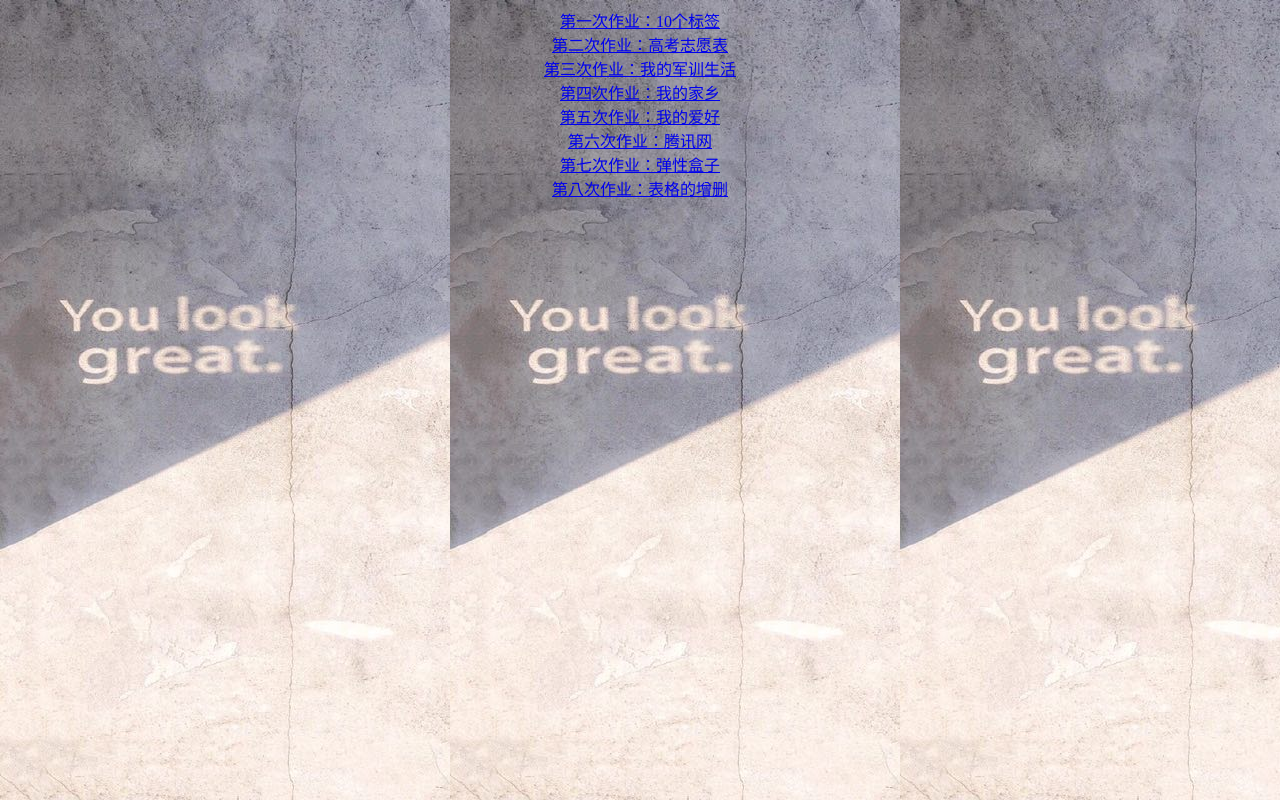
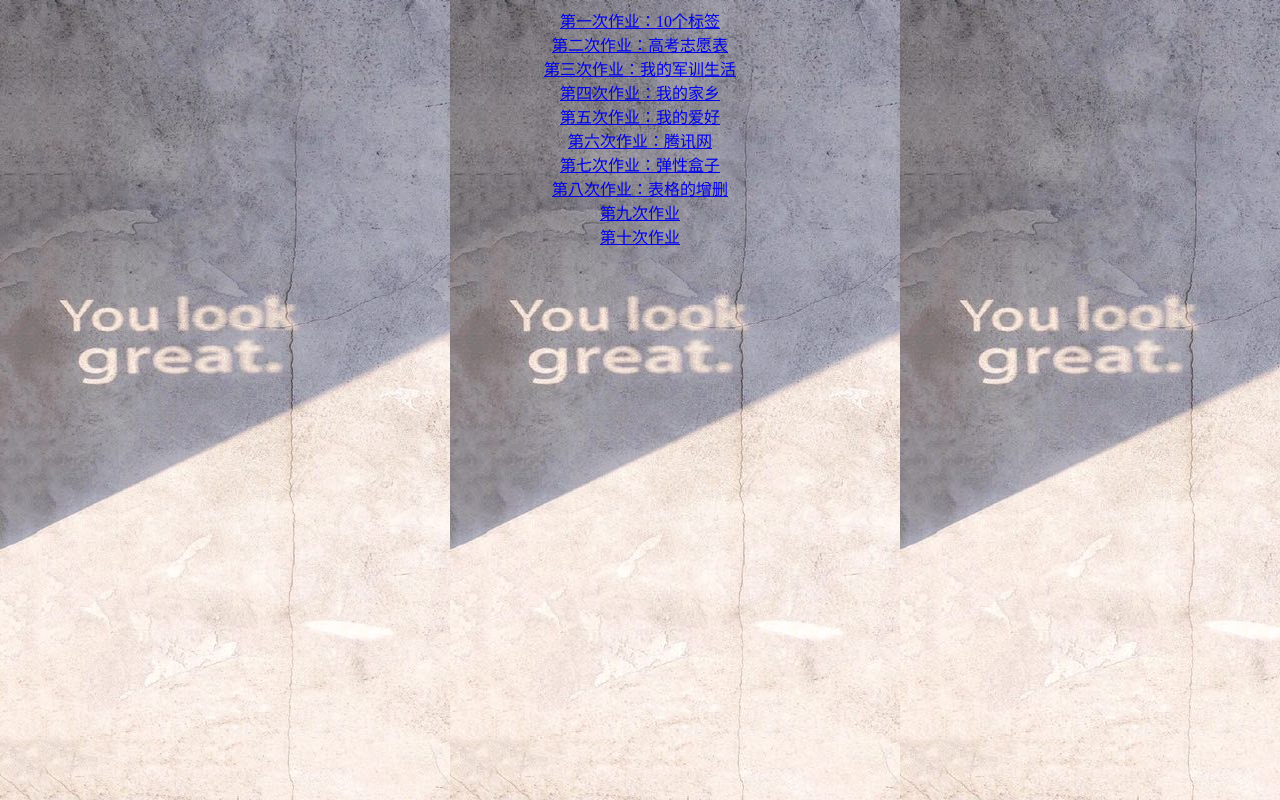
Before and after one commit to HYD911/HYD911.github.io, a plain HTML site: page WEB目录.html in a window 1280 px wide. Drawn offline with Linux system fonts and the light colour scheme.

Commit message:
another commit

```diff
--- a/WEB目录.html
+++ b/WEB目录.html
@@ -16,6 +16,8 @@
 		<a href="https://HYD911.github.io/腾讯网">第六次作业：腾讯网</a><br />
 		<a href="https://HYD911.github.io/asx">第七次作业：弹性盒子</a><br />
 		<a href="https://HYD911.github.io/表格">第八次作业：表格的增删</a><br />
+		<a href="https://HYD911.github.io/">第九次作业</a><br />
+		<a href="https://HYD911.github.io/创业计划">第十次作业</a><br />
 		</center>
 	</body>
 
```
